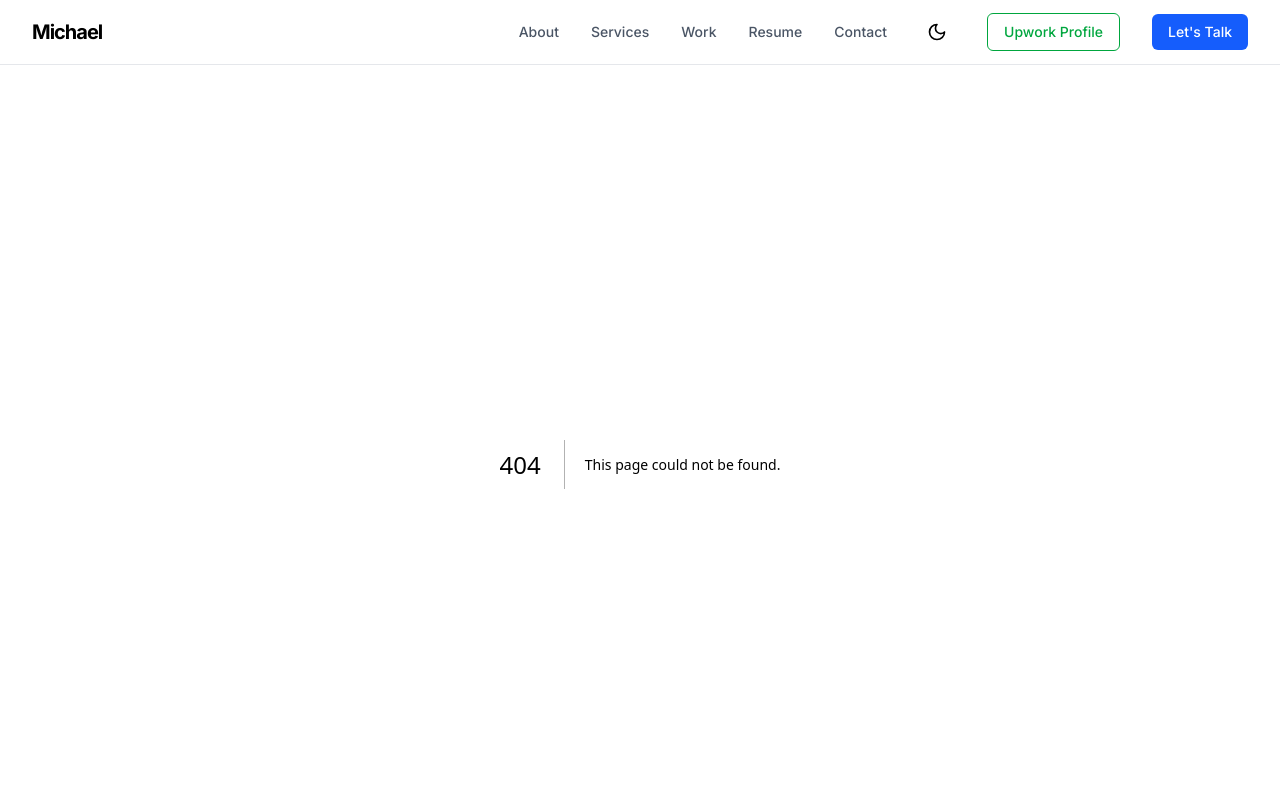
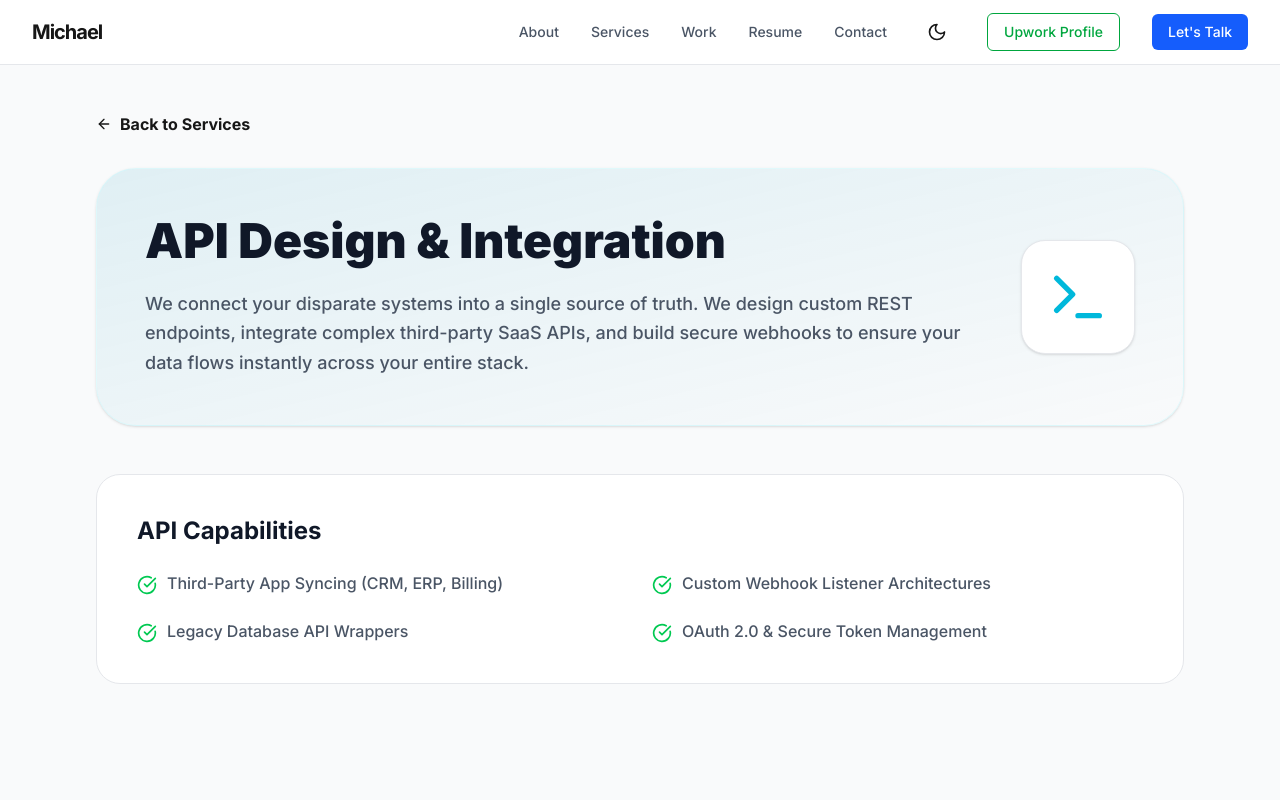
Before and after one commit to mchlbrns/kelly-portfolio, a Next.js app: page /services/api-design-integration in a window 1280 px wide. Before the commit this address had no page. Shown: the top 800 px of the page. Built offline with nearby package versions, Linux system fonts and the light colour scheme.

Commit message:
feat(seo): fix internal service links and create dedicated landing pages for API and Legacy Modernization

```diff
--- a/src/app/layout.tsx
+++ b/src/app/layout.tsx
@@ -50,10 +50,10 @@ export const metadata: Metadata = {
     type: "website",
     images: [
       {
-        url: "https://images.unsplash.com/photo-1507238691740-187a5b1d37b8?auto=format&fit=crop&q=80&w=1200&h=630",
+        url: "https://michaelbriones-dev.vercel.app/avatar.png",
         width: 1200,
         height: 630,
-        alt: "Michael Briones | AI Automation & Full-Stack Developer Portfolio",
+        alt: "Michael Briones - AI Automation & Full-Stack Developer Portfolio",
       },
     ],
   },
@@ -61,7 +61,7 @@ export const metadata: Metadata = {
     card: "summary_large_image",
     title: "Michael Briones | AI Automation & Full-Stack Developer",
     description: "Hire an AI Automation & Full-Stack Developer in Manila, Philippines. I build custom MVPs and automated tools to help founders scale. Book a free consult now!",
-    images: ["https://images.unsplash.com/photo-1507238691740-187a5b1d37b8?auto=format&fit=crop&q=80&w=1200&h=630"],
+    images: ["https://michaelbriones-dev.vercel.app/avatar.png"],
   },
 };
 
--- /dev/null
+++ b/src/app/services/api-design-integration/page.tsx
@@ -0,0 +1,60 @@
+import Link from "next/link";
+import { ArrowLeft, Terminal, CheckCircle } from "lucide-react";
+import type { Metadata } from "next";
+
+export const metadata: Metadata = {
+  title: "API Design & Integration Services | Michael Briones",
+  description: "Bespoke API design, third-party platform integrations (Stripe, Salesforce), and secure webhook listeners for synchronized business data.",
+  keywords: ["API Design", "Rest API Integration", "Webhook Development", "Third-party Integrations", "Stripe Integration", "Salesforce Integration", "Michael Briones"],
+  alternates: {
+    canonical: "/services/api-design-integration",
+  },
+};
+
+export default function ApiIntegrationPage() {
+  return (
+    <div className="min-h-screen bg-gray-50 dark:bg-gray-950/20 py-12">
+      <div className="max-w-6xl mx-auto px-4 sm:px-6 lg:px-8">
+        <Link href="/services" className="inline-flex items-center gap-2 text-blue-650 dark:text-blue-400 font-bold mb-8 hover:underline">
+          <ArrowLeft size={16} /> Back to Services
+        </Link>
+
+        <div className="bg-gradient-to-br from-cyan-600/10 to-blue-650/10 dark:from-cyan-950/20 dark:to-blue-950/20 border border-cyan-100/50 dark:border-cyan-900/30 rounded-[2.5rem] p-8 md:p-12 mb-12 flex flex-col md:flex-row items-center gap-8 shadow-sm">
+          <div className="flex-grow">
+            <h1 className="text-3xl md:text-5xl font-black text-gray-900 dark:text-white mb-6">
+              API Design & Integration
+            </h1>
+            <p className="text-lg text-gray-600 dark:text-gray-400 leading-relaxed font-medium">
+              We connect your disparate systems into a single source of truth. We design custom REST endpoints, integrate complex third-party SaaS APIs, and build secure webhooks to ensure your data flows instantly across your entire stack.
+            </p>
+          </div>
+          <div className="p-6 bg-white dark:bg-gray-900 rounded-3xl border border-gray-200 dark:border-gray-800 shadow-sm flex items-center justify-center shrink-0">
+            <Terminal size={64} className="text-cyan-500" />
+          </div>
+        </div>
+
+        <section className="bg-white dark:bg-gray-900 p-8 md:p-10 border border-gray-200 dark:border-gray-800 rounded-3xl">
+          <h2 className="text-2xl font-bold mb-6 text-gray-900 dark:text-white">API Capabilities</h2>
+          <ul className="grid grid-cols-1 md:grid-cols-2 gap-6 text-gray-600 dark:text-gray-400 font-medium">
+            <li className="flex items-start gap-2.5">
+              <CheckCircle size={20} className="text-green-500 shrink-0 mt-1" />
+              <span>Third-Party App Syncing (CRM, ERP, Billing)</span>
+            </li>
+            <li className="flex items-start gap-2.5">
+              <CheckCircle size={20} className="text-green-500 shrink-0 mt-1" />
+              <span>Custom Webhook Listener Architectures</span>
+            </li>
+            <li className="flex items-start gap-2.5">
+              <CheckCircle size={20} className="text-green-500 shrink-0 mt-1" />
+              <span>Legacy Database API Wrappers</span>
+            </li>
+            <li className="flex items-start gap-2.5">
+              <CheckCircle size={20} className="text-green-500 shrink-0 mt-1" />
+              <span>OAuth 2.0 & Secure Token Management</span>
+            </li>
+          </ul>
+        </section>
+      </div>
+    </div>
+  );
+}
--- /dev/null
+++ b/src/app/services/legacy-systems-modernization/page.tsx
@@ -0,0 +1,60 @@
+import Link from "next/link";
+import { ArrowLeft, RefreshCw, CheckCircle } from "lucide-react";
+import type { Metadata } from "next";
+
+export const metadata: Metadata = {
+  title: "Legacy Systems Modernization Services | Michael Briones",
+  description: "Breathe new life into your aging software. We migrate legacy desktop systems to the cloud and optimize outdated SQL databases for 99.9% uptime.",
+  keywords: ["Legacy System Migration", "Database Optimization", "Cloud Migration", "SQL Server Optimization", "Modernizing Legacy Software", "Michael Briones"],
+  alternates: {
+    canonical: "/services/legacy-systems-modernization",
+  },
+};
+
+export default function LegacyModernizationPage() {
+  return (
+    <div className="min-h-screen bg-gray-50 dark:bg-gray-950/20 py-12">
+      <div className="max-w-6xl mx-auto px-4 sm:px-6 lg:px-8">
+        <Link href="/services" className="inline-flex items-center gap-2 text-blue-650 dark:text-blue-400 font-bold mb-8 hover:underline">
+          <ArrowLeft size={16} /> Back to Services
+        </Link>
+
+        <div className="bg-gradient-to-br from-red-600/10 to-orange-650/10 dark:from-red-950/20 dark:to-orange-950/20 border border-red-100/50 dark:border-red-900/30 rounded-[2.5rem] p-8 md:p-12 mb-12 flex flex-col md:flex-row items-center gap-8 shadow-sm">
+          <div className="flex-grow">
+            <h1 className="text-3xl md:text-5xl font-black text-gray-900 dark:text-white mb-6">
+              Legacy Systems Modernization
+            </h1>
+            <p className="text-lg text-gray-600 dark:text-gray-400 leading-relaxed font-medium">
+              Don&apos;t let aging tech hold your business back. We specialize in migrating offline desktop databases to secure cloud environments and refactoring slow SQL queries into lightning-fast modern architectures.
+            </p>
+          </div>
+          <div className="p-6 bg-white dark:bg-gray-900 rounded-3xl border border-gray-200 dark:border-gray-800 shadow-sm flex items-center justify-center shrink-0">
+            <RefreshCw size={64} className="text-red-500" />
+          </div>
+        </div>
+
+        <section className="bg-white dark:bg-gray-900 p-8 md:p-10 border border-gray-200 dark:border-gray-800 rounded-3xl">
+          <h2 className="text-2xl font-bold mb-6 text-gray-900 dark:text-white">Modernization Expertise</h2>
+          <ul className="grid grid-cols-1 md:grid-cols-2 gap-6 text-gray-600 dark:text-gray-400 font-medium">
+            <li className="flex items-start gap-2.5">
+              <CheckCircle size={20} className="text-green-500 shrink-0 mt-1" />
+              <span>Database Optimization & Index Tuning</span>
+            </li>
+            <li className="flex items-start gap-2.5">
+              <CheckCircle size={20} className="text-green-500 shrink-0 mt-1" />
+              <span>Desktop-to-Web Migration Strategy</span>
+            </li>
+            <li className="flex items-start gap-2.5">
+              <CheckCircle size={20} className="text-green-500 shrink-0 mt-1" />
+              <span>Refactoring Legacy Spaghetti Code</span>
+            </li>
+            <li className="flex items-start gap-2.5">
+              <CheckCircle size={20} className="text-green-500 shrink-0 mt-1" />
+              <span>Ensuring Data Integrity During Migration</span>
+            </li>
+          </ul>
+        </section>
+      </div>
+    </div>
+  );
+}
--- a/src/app/sitemap.ts
+++ b/src/app/sitemap.ts
@@ -48,7 +48,9 @@ export default function sitemap(): MetadataRoute.Sitemap {
     'ai-automation',
     'custom-web-applications',
     'workflow-automation',
-    'mvp-development'
+    'mvp-development',
+    'api-design-integration',
+    'legacy-systems-modernization'
   ].map(service => ({
     url: `${baseUrl}/services/${service}`,
     lastModified,
--- a/src/components/About.tsx
+++ b/src/components/About.tsx
@@ -22,10 +22,10 @@ export function About() {
             </h2>
             <div className="space-y-6 text-lg text-gray-600 dark:text-gray-400 leading-relaxed font-medium">
               <p>
-                I am a full-stack engineer and AI automation specialist dedicated to building clean, secure web portals and operational integrations. By combining modern React systems with robust backends and custom scripting, I design custom software that streamlines how teams execute manual workflows.
+                I am an AI automation developer in Manila and a full-stack engineer dedicated to building clean, secure web portals and ROI-driven operational integrations. By combining modern React systems with robust backends and custom scripting, I design custom software that streamlines how teams execute manual workflows.
               </p>
               <p>
-                Whether you need a Next.js developer to launch a responsive customer portal, an MVP developer to iterate a new SaaS idea, or desktop scripting to automate system pipelines, I deliver production-ready code. I build custom solutions using Next.js, Django, Python, Selenium, and AutoHotkey to save hours of manual work weekly.
+                As a freelance developer in the Philippines, I help founders launch responsive Next.js portals, iterate on SaaS MVPs, and deploy desktop scripting that reclaims hours of manual work weekly. I build custom solutions using Next.js, Django, Python, Selenium, and AutoHotkey to save hours of manual work weekly.
               </p>
             </div>
           </m.div>
--- a/src/components/Hero.tsx
+++ b/src/components/Hero.tsx
@@ -35,7 +35,7 @@ export function Hero() {
                   AI Automation & Full-Stack Developer
                 </span>
                 <span className="block text-xl md:text-2xl font-bold text-gray-500 dark:text-gray-400 mt-4 tracking-normal">
-                  Building custom web apps and workflow automations to streamline operations, cut costs, and scale your business.
+                  As a Next.js developer for hire, I build custom web apps and intelligent pipelines to help businesses scale and eliminate manual bottlenecks.
                 </span>
               </h1>
             </div>
@@ -88,7 +88,7 @@ export function Hero() {
                 <div className="relative w-full h-full rounded-[2rem] overflow-hidden">
                   <Image
                     src="/avatar.png"
-                    alt="Michael Briones - Full-Stack Developer & AI Specialist"
+                    alt="Michael Briones - AI Automation & Next.js Developer in Manila, Philippines"
                     fill
                     className="object-cover hover:scale-105 transition-transform duration-700 ease-out"
                     sizes="(max-width: 1024px) 100vw, 50vw"
--- a/src/components/Services.tsx
+++ b/src/components/Services.tsx
@@ -62,8 +62,8 @@ const serviceLinks: Record<string, string> = {
   "Workflow Automation": "/services/workflow-automation",
   "AI & LLM Integration": "/services/ai-automation",
   "SaaS Product Development": "/services/mvp-development",
-  "API Design & Integration": "/services/custom-web-applications",
-  "Legacy Systems Modernization": "/services/custom-web-applications",
+  "API Design & Integration": "/services/api-design-integration",
+  "Legacy Systems Modernization": "/services/legacy-systems-modernization",
 };
 
 export function Services() {
--- a/src/data/projects.ts
+++ b/src/data/projects.ts
@@ -32,7 +32,7 @@ export const projects: Project[] = [
     liveUrl: "https://michaelbriones-dev.vercel.app",
     githubUrl: "https://github.com/mchlbrns/kelly-portfolio",
     imageUrl: "https://images.unsplash.com/photo-1507238691740-187a5b1d37b8?auto=format&fit=crop&q=80&w=1000",
-    imageAlt: "Developer Portfolio Workspace",
+    imageAlt: "Next.js Developer Portfolio Website showcasing business automation case studies and full-stack projects.",
   },
   {
     slug: "ai-customer-support",
@@ -47,7 +47,7 @@ export const projects: Project[] = [
     clientValue: "Saved staff over 20 hours a week in support load and drastically improved customer retention by providing instant, accurate 24/7 assistance.",
     lessonsLearned: "Prompt chaining and strict system prompts are more reliable than fine-tuning for preventing hallucinations when referencing structured internal policy manuals.",
     imageUrl: "https://images.unsplash.com/photo-1677442136019-21780ecad995?auto=format&fit=crop&q=80&w=1000",
-    imageAlt: "AI Customer Support Diagram",
+    imageAlt: "AI Automation Developer using LangChain and OpenAI to build an enterprise customer support agent.",
   },
   {
     slug: "excel-autohotkey-automation",
@@ -62,7 +62,7 @@ export const projects: Project[] = [
     clientValue: "Reclaimed 15 hours of human effort every week, allowing employees to redirect their focus to client onboarding and operations instead of manual data entry.",
     lessonsLearned: "Using AHK's COM Object interfaces is significantly faster and less prone to disruption than simulating keyboard shortcuts or mouse clicks on spreadsheet cell grids.",
     imageUrl: "https://images.unsplash.com/photo-1551288049-bebda4e38f71?auto=format&fit=crop&q=80&w=1000",
-    imageAlt: "Excel Spreadsheet Automation Illustration",
+    imageAlt: "Workflow Automation Developer using AutoHotkey and Excel to automate manual data entry pipelines.",
   },
   {
     slug: "google-sheets-telegram-chatbot",
@@ -77,6 +77,6 @@ export const projects: Project[] = [
     clientValue: "Provided technicians with instant inventory answers directly on their mobile phones, eliminating downtime at customer job sites.",
     lessonsLearned: "Implementing a simple TTL (time-to-live) cache layer for sheet reads dramatically reduced API usage costs and improved response times for frequent repeat queries.",
     imageUrl: "https://images.unsplash.com/photo-1614741118887-7a4ee193a5fa?auto=format&fit=crop&q=80&w=1000",
-    imageAlt: "Chatbot Automation Illustration",
+    imageAlt: "Python Freelance Developer building a Telegram Chatbot integrated with Google Sheets for inventory tracking.",
   }
 ];
```
